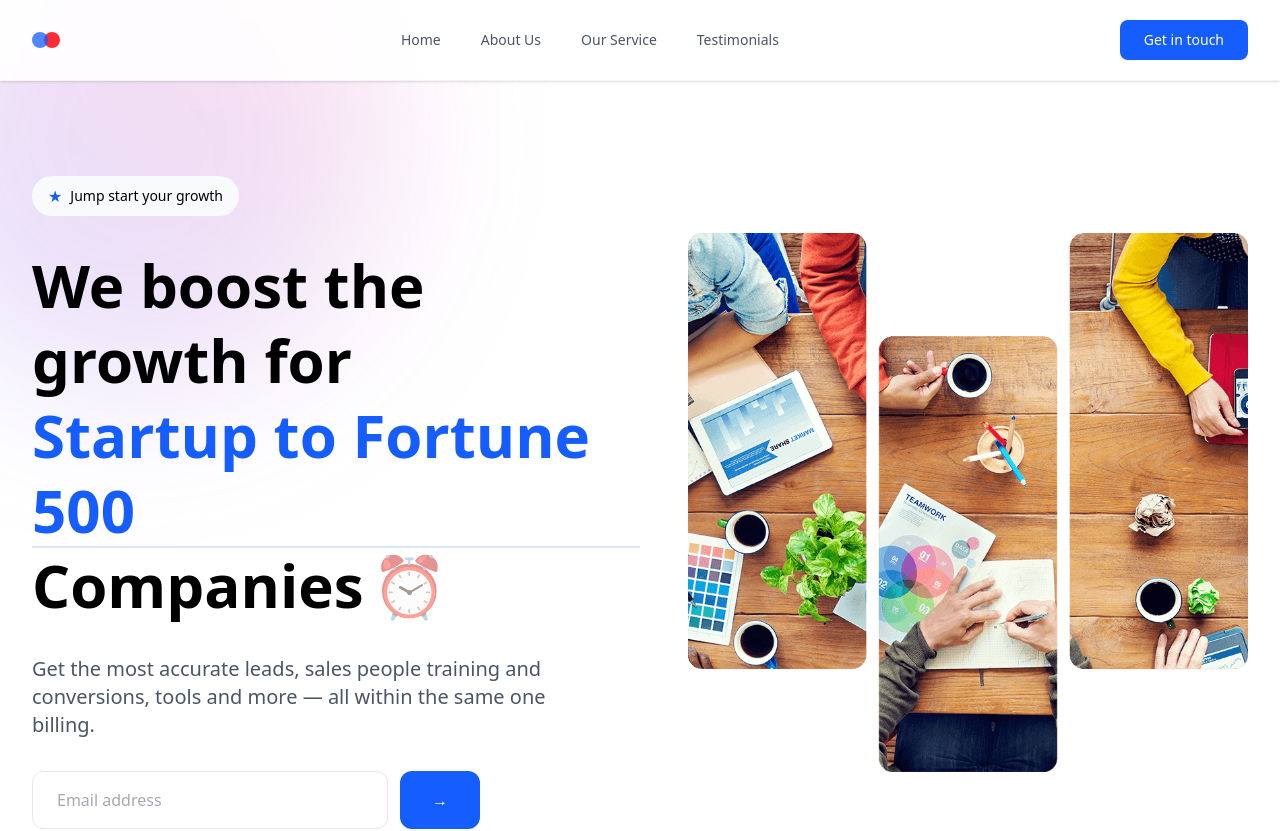
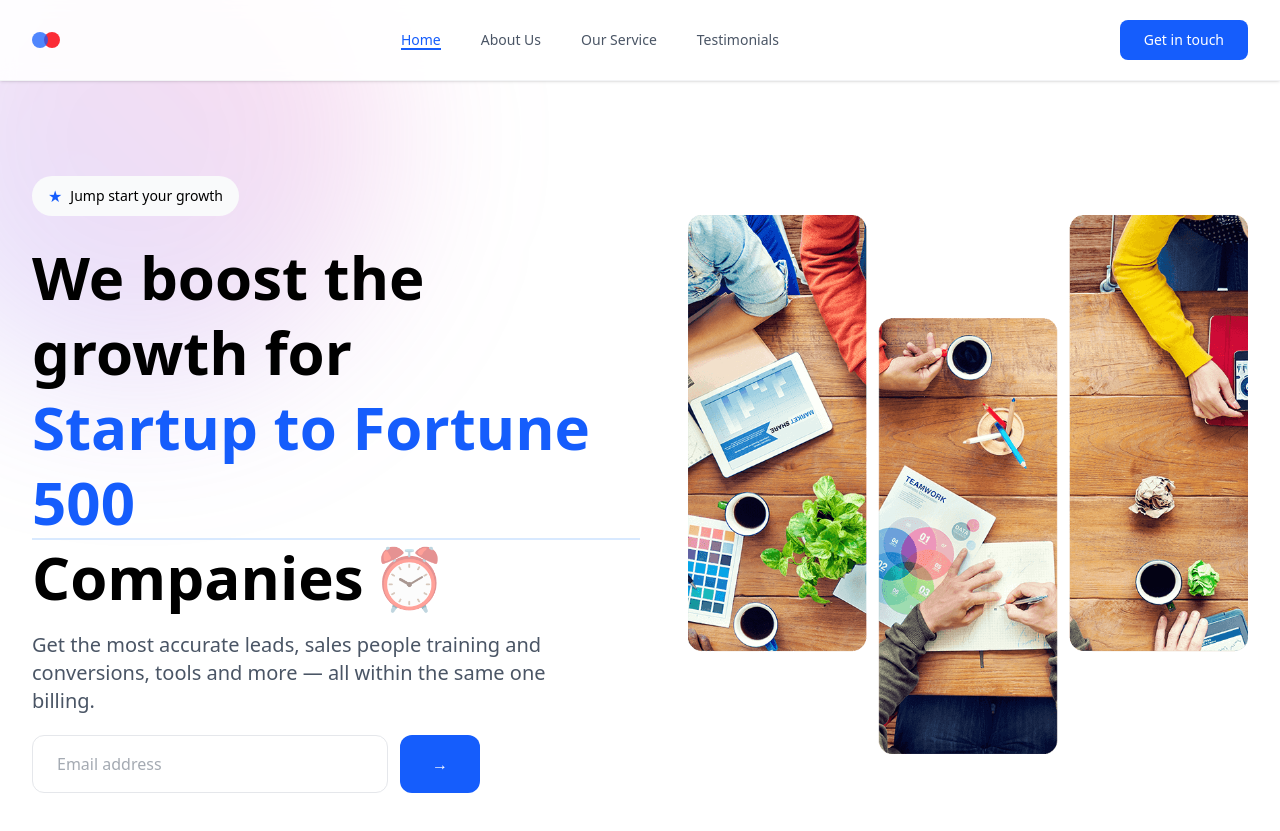
Before and after one commit to kanishka-commits/BizFlow, a React (Vite) app: page / in a window 1280 px wide. Shown: the top 831 px of the page. Built offline with nearby package versions, Linux system fonts and the light colour scheme.

Commit message:
fix: updated Navbar hovering over scrolling

```diff
--- a/src/App.jsx
+++ b/src/App.jsx
@@ -1,51 +1,74 @@
-import './App.css'
-import Navbar from './components/Navbar'
-import Hero from './components/Hero'
-import CompanyLogo from './components/CompanyLogo'
-import PurposeSection from './components/PurposeSection'
-import FeaturesSection from './components/FeaturesSection'
-import ScheduleSection from './components/ScheduleSection'
-import MonitorSection from './components/MonitorSection'
-import PricingSection from './components/PricingSection'
-import ServicesSection from './components/ServicesSection'
-import TestimonialsSection from './components/TestimonialsSection'
-import NewsletterSection from './components/NewsletterSection'
-import Footer from './components/Footer'
-import Partner from './pages/Partner'
-import { BrowserRouter as Router, Routes, Route } from 'react-router-dom'
+import React from "react";
+import "./App.css";
+
+// Components
+import Navbar from "./components/Navbar";
+import Hero from "./components/Hero";
+import CompanyLogo from "./components/CompanyLogo";
+import PurposeSection from "./components/PurposeSection";
+import FeaturesSection from "./components/FeaturesSection";
+import ScheduleSection from "./components/ScheduleSection";
+import MonitorSection from "./components/MonitorSection";
+import PricingSection from "./components/PricingSection";
+import ServicesSection from "./components/ServicesSection";
+import TestimonialsSection from "./components/TestimonialsSection";
+import NewsletterSection from "./components/NewsletterSection";
+import Footer from "./components/Footer";
+
+// Pages
+import Partner from "./pages/Partner";
+
+import { BrowserRouter as Router, Routes, Route } from "react-router-dom";
 
 function App() {
   return (
     <Router>
-      <main className="relative min-h-screen overflow-x-hidden">
+      <main className="relative min-h-screen overflow-x-hidden scroll-smooth">
+        {/* Background Gradient Blob */}
         <div className="absolute -top-28 -left-28 w-[500px] h-[500px] bg-gradient-to-tr from-indigo-500/20 to-pink-500/20 rounded-full blur-[80px] -z-10"></div>
+
         <div className="overflow-hidden">
+          {/* Navbar always visible */}
           <Navbar />
+
+          {/* Routes */}
           <Routes>
             <Route
               path="/"
               element={
                 <>
+                  <section id="home">
                     <Hero />
+                  </section>
+                  <section id="about">
                     <CompanyLogo />
                     <PurposeSection />
                     <FeaturesSection />
+                  </section>
+                  <section id="services">
                     <ScheduleSection />
                     <MonitorSection />
                     <PricingSection />
                     <ServicesSection />
+                  </section>
+                  <section id="testimonials">
                     <TestimonialsSection />
+                  </section>
+                  <section id="newsletter">
                     <NewsletterSection />
+                  </section>
                 </>
               }
             />
             <Route path="/partner" element={<Partner />} />
           </Routes>
+
+          {/* Footer always visible */}
           <Footer />
         </div>
       </main>
     </Router>
-  )
+  );
 }
 
-export default App
+export default App;
--- a/src/components/Hero.jsx
+++ b/src/components/Hero.jsx
@@ -23,7 +23,7 @@ const Hero = () => {
   return (
     <section id="home" className="flex flex-col md:flex-row justify-between items-center px-4 sm:px-6 lg:px-8 pt-44 pb-16 container mx-auto">
       {/* Left Column */}
-      <div className="w-full md:w-1/2 space-y-8">
+      <div className="w-full md:w-1/2 space-y-6">
         <motion.div variants={fadeIn('right', 0.2)} initial="hidden" whileInView="show">
           {/* Star badge */}
           <div className="flex items-center gap-2 bg-gray-50 w-fit px-4 py-2 rounded-full hover:bg-gray-100 transition-colors cursor-pointer group">
@@ -36,9 +36,9 @@ const Hero = () => {
           variants={textVariant(0.3)}
           initial="hidden"
           whileInView="show"
-          className="text-4xl md:text-5xl lg:text-6xl font-bold leading-tight"
+          className="text-4xl md:text-5xl lg:text-6xl  font-bold leading-tight"
         >
-          We boost the growth for{' '}
+           We boost the growth for{' '}
           <span className="text-blue-600 relative inline-block">
             Startup to Fortune 500
             <span className="absolute bottom-0 left-0 w-full h-0.5 bg-blue-200/60"></span>
@@ -47,11 +47,12 @@ const Hero = () => {
           <span className="inline-block ml-2 animate-pulse">⏰</span>
         </motion.h1>
 
+
         <motion.p
           variants={fadeIn('up', 0.4)}
           initial="hidden"
           whileInView="show"
-          className="text-gray-600 text-lg md:text-xl max-w-xl"
+          className="text-gray-600 text-lg md:text-xl max-w-xl -mt-2"
         >
           Get the most accurate leads, sales people training and conversions, tools and more — all within the same one billing.
         </motion.p>
@@ -60,7 +61,7 @@ const Hero = () => {
           variants={fadeIn('up', 0.5)}
           initial="hidden"
           whileInView="show"
-          className="flex gap-3 max-w-md relative"
+          className="flex gap-3 max-w-md relative -mt-1"
         >
 
           <input
--- a/src/components/Navbar.jsx
+++ b/src/components/Navbar.jsx
@@ -1,18 +1,38 @@
-import React, { useState } from 'react'
+import React, { useState, useEffect } from 'react'
 import { HiMenu, HiX } from 'react-icons/hi'
 import { motion } from "framer-motion";
-import { fadeIn} from "../utils/motion";
+import { fadeIn } from "../utils/motion";
 
 const Navbar = () => {
   const [isMenuOpen, setIsMenuOpen] = useState(false)
   const [activeLink, setActiveLink] = useState('#home')
 
   const navLinks = [
-    { href: "/", label: "Home" },
+    { href: "#home", label: "Home" },
     { href: "#about", label: "About Us" },
     { href: "#services", label: "Our Service" },
     { href: "#testimonials", label: "Testimonials" },
   ]
+
+  // Scroll spy logic
+  useEffect(() => {
+    const sections = document.querySelectorAll("section[id]");
+    const options = { threshold: 0.6 }; // Section is considered active if 60% visible
+
+    const observer = new IntersectionObserver((entries) => {
+      entries.forEach(entry => {
+        if (entry.isIntersecting) {
+          setActiveLink(`#${entry.target.id}`);
+        }
+      });
+    }, options);
+
+    sections.forEach(section => observer.observe(section));
+
+    return () => {
+      sections.forEach(section => observer.unobserve(section));
+    };
+  }, []);
 
   return (
     <motion.nav
@@ -23,6 +43,7 @@ const Navbar = () => {
       className="fixed top-0 left-0 right-0 bg-white/90 backdrop-blur-sm z-50 border-b border-gray-100 shadow-sm"
     >
       <div className="w-full flex justify-between items-center container mx-auto px-4 sm:px-6 lg:px-8 md:h-20 h-16">
+
         {/* Logo */}
         <motion.div
           variants={fadeIn('right', 0.3)}
@@ -37,6 +58,7 @@ const Navbar = () => {
             className="w-4 h-4 bg-red-500 rounded-full -ml-2 hover:opacity-75 transition-opacity"
           ></motion.div>
         </motion.div>
+
         {/* Mobile Menu Button */}
         <motion.button
           variants={fadeIn('left', 0.3)}
@@ -62,7 +84,7 @@ const Navbar = () => {
               href={link.href}
               onClick={() => setActiveLink(link.href)}
               className={`text-sm font-medium relative after:absolute after:bottom-0 after:left-0 after:h-0.5 after:w-0 hover:after:w-full after:bg-blue-600 after:transition-all
-                ${activeLink === link.href ? 'text-blue-600 after:w-full  ' : 'text-gray-600 hover:text-gray-900'}`}
+                ${activeLink === link.href ? 'text-blue-600 after:w-full' : 'text-gray-600 hover:text-gray-900'}`}
             >
               {link.label}
             </motion.a>
```
Lines whose indentation alone changed are shown as unchanged.
